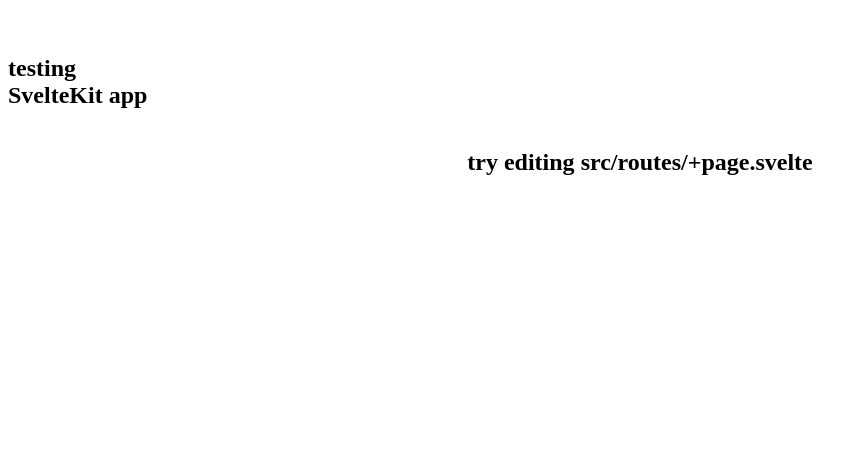
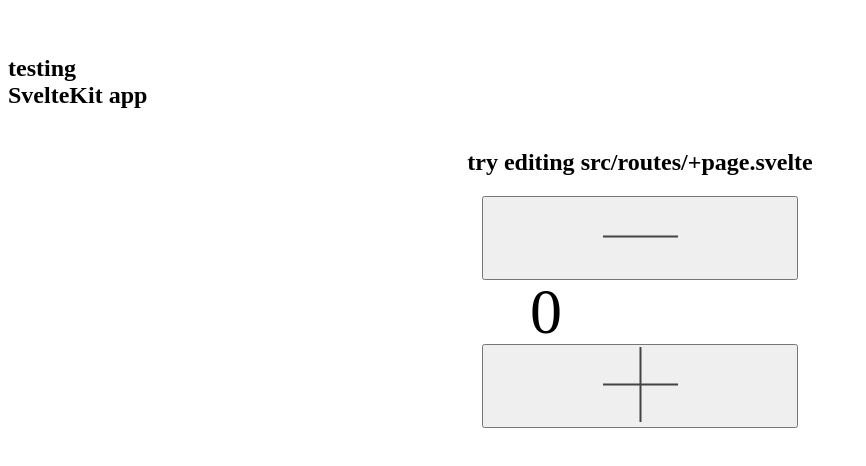
Before and after one commit to non-cs-people/petr-makr, a SvelteKit app in the folder frontend/: page / in a window 1280 px wide. Shown: the part 278-744 px from the top of the page, without its empty margins (0-866 px from the left). Built offline with nearby package versions, Linux system fonts and the light colour scheme.

Commit message:
feat: drawing component of page

```diff
--- a/frontend/src/routes/+page.svelte
+++ b/frontend/src/routes/+page.svelte
@@ -1,5 +1,5 @@
 <script>
-	// import Counter from './Counter.svelte';
+	import Drawing from './Drawing.svelte';
 	// import welcome from '$lib/images/svelte-welcome.webp';
 	// import welcome_fallback from '$lib/images/svelte-welcome.png';
 </script>
@@ -25,7 +25,7 @@
 		try editing <strong>src/routes/+page.svelte</strong>
 	</h2>
 
-	<!-- <Counter /> -->
+	<Drawing />
 </section>
 
 <style>
--- /dev/null
+++ b/frontend/src/routes/Drawing.svelte
@@ -0,0 +1,102 @@
+<script lang="ts">
+	import { spring } from 'svelte/motion';
+
+	let count = 0;
+
+	const displayed_count = spring();
+	$: displayed_count.set(count);
+	$: offset = modulo($displayed_count, 1);
+
+	function modulo(n: number, m: number) {
+		// handle negative numbers
+		return ((n % m) + m) % m;
+	}
+</script>
+
+<div class="drawing">
+	<button on:click={() => (count -= 1)} aria-label="Decrease the counter by one">
+		<svg aria-hidden="true" viewBox="0 0 1 1">
+			<path d="M0,0.5 L1,0.5" />
+		</svg>
+	</button>
+
+	<div class="counter-viewport">
+		<div class="counter-digits" style="transform: translate(0, {100 * offset}%)">
+			<strong class="hidden" aria-hidden="true">{Math.floor($displayed_count + 1)}</strong>
+			<strong>{Math.floor($displayed_count)}</strong>
+		</div>
+	</div>
+
+	<button on:click={() => (count += 1)} aria-label="Increase the counter by one">
+		<svg aria-hidden="true" viewBox="0 0 1 1">
+			<path d="M0,0.5 L1,0.5 M0.5,0 L0.5,1" />
+		</svg>
+	</button>
+</div>
+
+<style>
+	.counter {
+		display: flex;
+		border-top: 1px solid rgba(0, 0, 0, 0.1);
+		border-bottom: 1px solid rgba(0, 0, 0, 0.1);
+		margin: 1rem 0;
+	}
+
+	.counter button {
+		width: 2em;
+		padding: 0;
+		display: flex;
+		align-items: center;
+		justify-content: center;
+		border: 0;
+		background-color: transparent;
+		touch-action: manipulation;
+		font-size: 2rem;
+	}
+
+	.counter button:hover {
+		background-color: var(--color-bg-1);
+	}
+
+	svg {
+		width: 25%;
+		height: 25%;
+	}
+
+	path {
+		vector-effect: non-scaling-stroke;
+		stroke-width: 2px;
+		stroke: #444;
+	}
+
+	.counter-viewport {
+		width: 8em;
+		height: 4em;
+		overflow: hidden;
+		text-align: center;
+		position: relative;
+	}
+
+	.counter-viewport strong {
+		position: absolute;
+		display: flex;
+		width: 100%;
+		height: 100%;
+		font-weight: 400;
+		color: var(--color-theme-1);
+		font-size: 4rem;
+		align-items: center;
+		justify-content: center;
+	}
+
+	.counter-digits {
+		position: absolute;
+		width: 100%;
+		height: 100%;
+	}
+
+	.hidden {
+		top: -100%;
+		user-select: none;
+	}
+</style>
```
